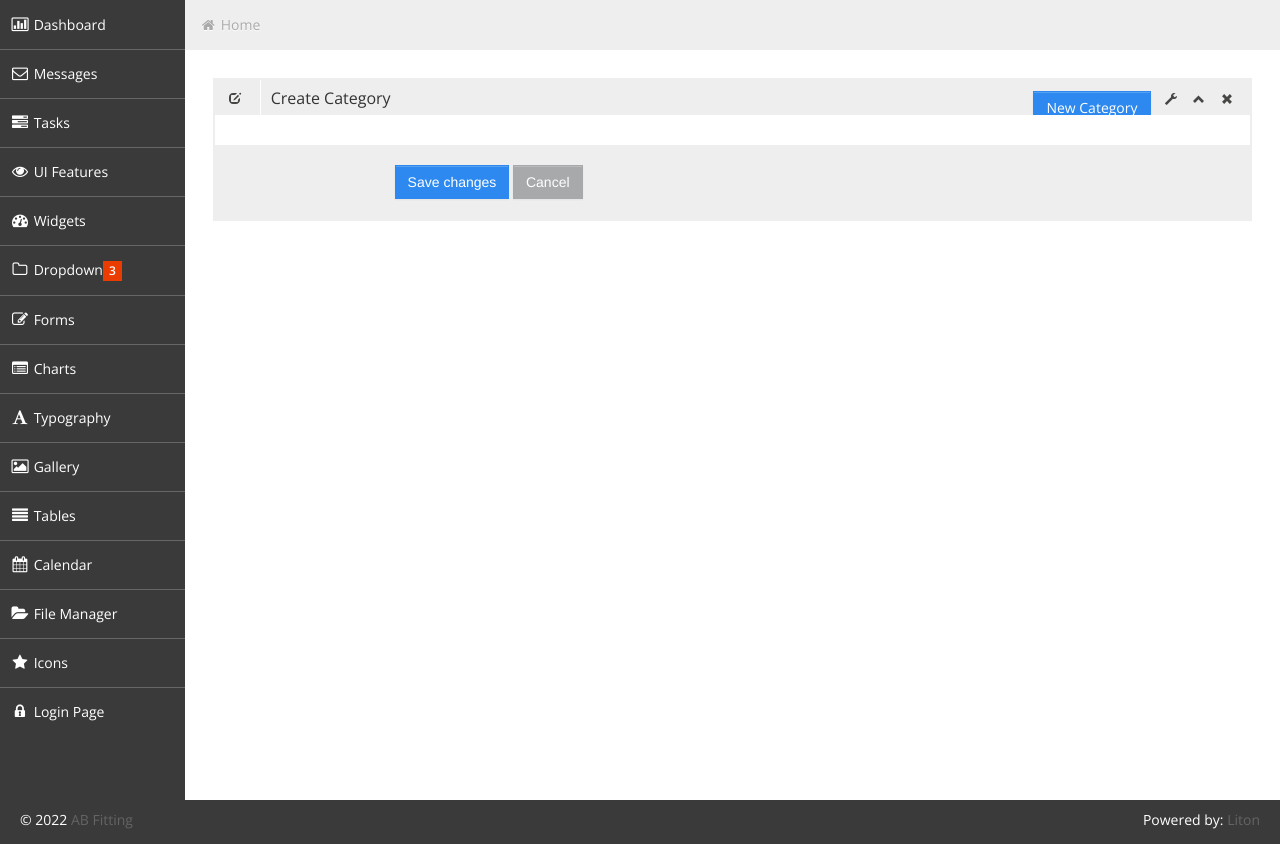
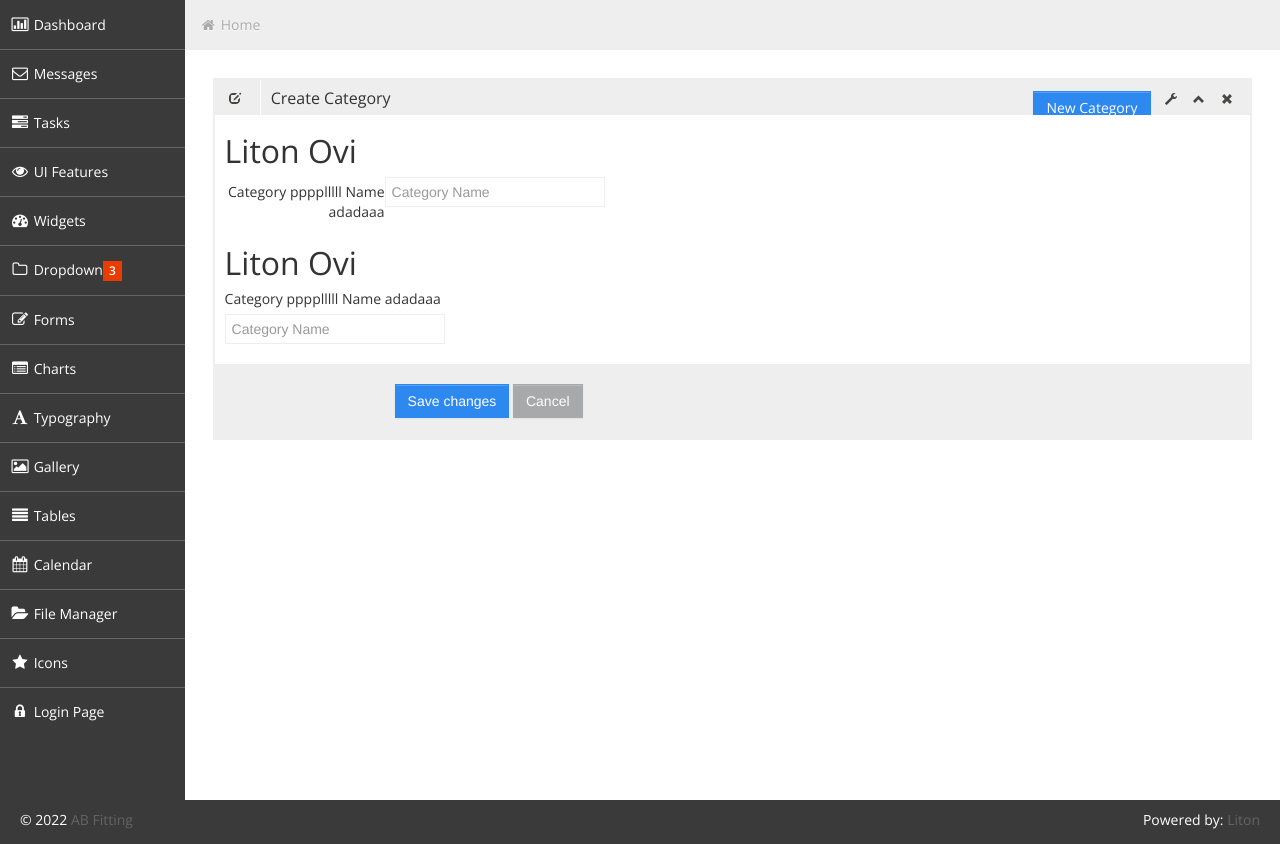
Before and after one commit to litonbairaggi/djabfitting, a Django app: page /category/create/ in a window 1280 px wide. Shown: the part 41-885 px from the top of the page. Run offline with Django 3.2, Linux system fonts and the light colour scheme; some libraries are stand-ins or nearby versions.

Commit message:
add model forms

```diff
--- a/category/forms.py
+++ b/category/forms.py
@@ -4,7 +4,7 @@ from django.forms import fields, widgets
 from .models import Category
 
 class CategoryForm(forms.ModelForm):
-    category_name = forms.CharField(label="Category Name", widget=forms.TextInput(attrs={'class': 'form-control', 'placeholder':'Category Name'}), required=True, error_messages={'required':'Must Enter a Currect Name'})
+    category_name = forms.CharField(label="Category pppplllll Name adadaaa", widget=forms.TextInput(attrs={'class': 'form-control', 'placeholder':'Category Name'}), required=True, error_messages={'required':'Must Enter a Currect Name'})
     class Meta:
         model = Category
         fields = '__all__'
--- a/category/views.py
+++ b/category/views.py
@@ -4,7 +4,11 @@ from . forms import CategoryForm
 
 def category(request):
     form = CategoryForm()
+    if request.method == 'POST':
+        form = CategoryForm(request.POST)
+        if form.is_valid():
+            form.save()
     context = {
         'form':form
     }
-    return render(request, 'category/create.html')
+    return render(request, 'category/create.html', context)
--- a/templates/category/create.html
+++ b/templates/category/create.html
@@ -29,12 +29,29 @@
 			<div class="box-content">
 				<form method="POST" class="form-horizontal">
 				{% csrf_token %}
+				<h1>Liton Ovi </h1>
+
+				<div class="control-group">
+                    <label class="control-label" for="category_name">{{form.category_name.label}}</label>
+					{{form.category_name}}
+                    <div class="controls">
+
+                    </div>
+                </div>
+
+				<h1>Liton Ovi </h1>
+				<div class="mb-3">
+					<label for="category_name" class="form-label">{{form.category_name.label}}</label>
+					{{form.category_name}}
+				</div>
+
 						<div class="form-actions">
 							<button type="submit" class="btn btn-primary">Save changes</button>
 							<button type="reset" class="btn">Cancel</button>
 						</div>
 					</div>
 				</form>
+
 			</div>
 		</div>
 		<!--/span-->
```
